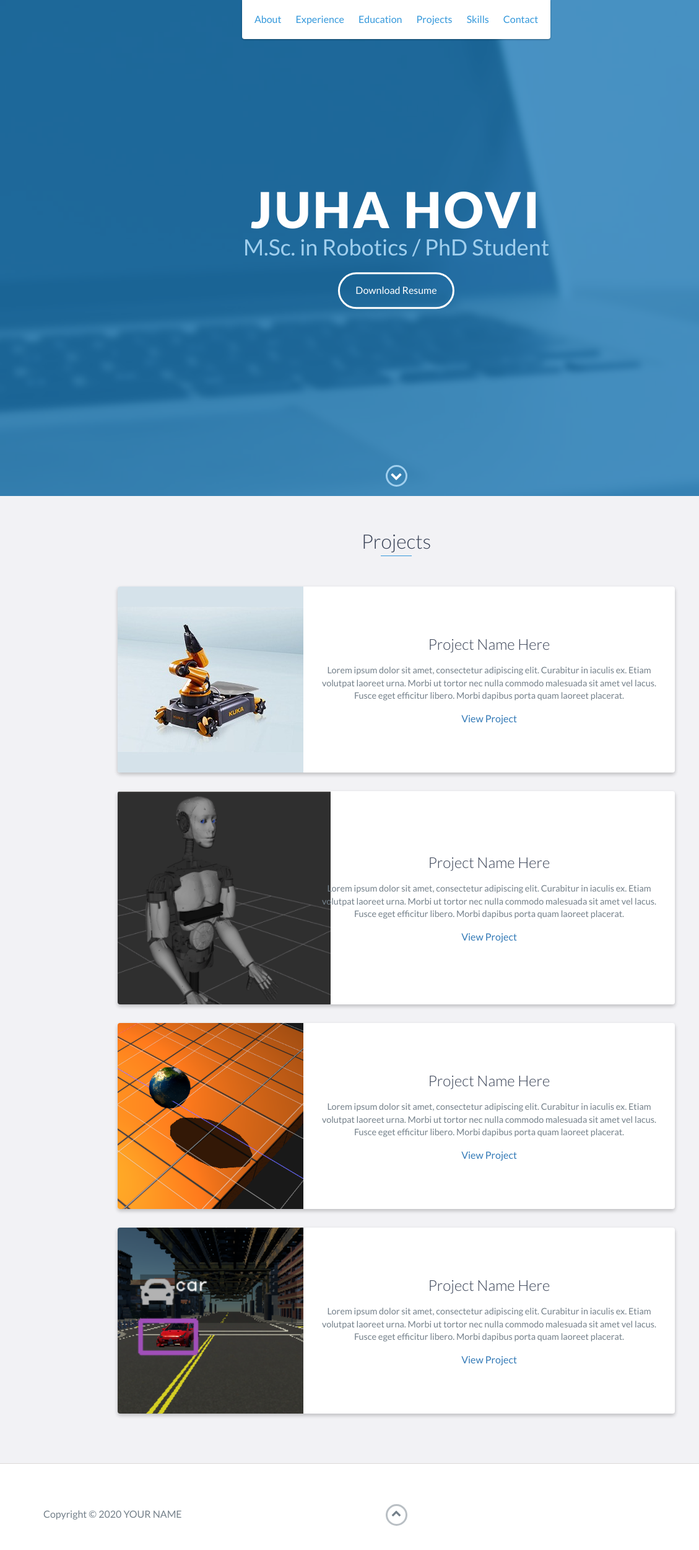
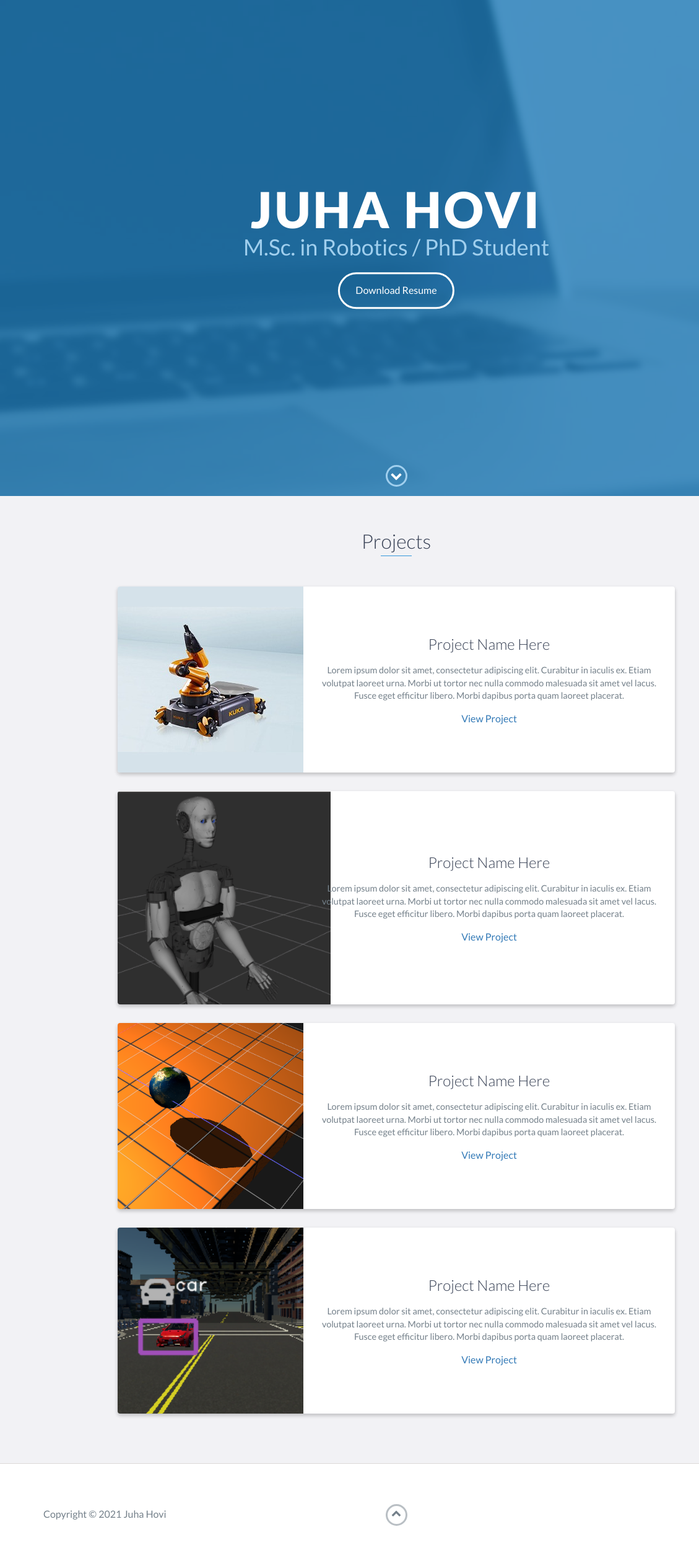
Before and after one commit to juha-hovi/juha-hovi.github.io, a website: page index.html in a window 1280 px wide. Shown: the full height of the page at 62% size, 0-1129 px from the left. Drawn offline with nearby package versions, Linux system fonts and the light colour scheme.

Commit message:
Update index.html

```diff
--- a/index.html
+++ b/index.html
@@ -5,7 +5,7 @@
     <meta charset="utf-8">
     <meta http-equiv="X-UA-Compatible" content="IE=edge">
     <meta name="viewport" content="width=device-width, initial-scale=1">
-    <title>My Portfolio</title>
+    <title>Juha Hovi</title>
 	<link rel="shortcut icon" href="favicon.ico" type="image/x-icon">
 	<link rel="icon" href="favicon.ico" type="image/x-icon">
     <link href="https://fonts.googleapis.com/css?family=Lato:300,400,700,900" rel="stylesheet">
@@ -19,7 +19,7 @@
         <i class="fa fa-bars" aria-hidden="true"></i>
     </div>
     <!-- End #mobile-menu-toggle -->
-    <header>
+    <!--<header>
         <div id="mobile-menu-close">
             <span>Close</span> <i class="fa fa-times" aria-hidden="true"></i>
         </div>
@@ -43,7 +43,7 @@
                 <a href="#contact">Contact</a>
             </li>
         </ul>
-    </header>
+    </header>-->
     <!-- End header -->
 
     <div id="lead">
@@ -271,7 +271,7 @@
             <div class="row">
                 <div class="col-sm-5 copyright">
                     <p>
-                        Copyright &copy; 2020 YOUR NAME
+                        Copyright &copy; 2021 Juha Hovi
                     </p>
                 </div>
                 <div class="col-sm-2 top">
```
